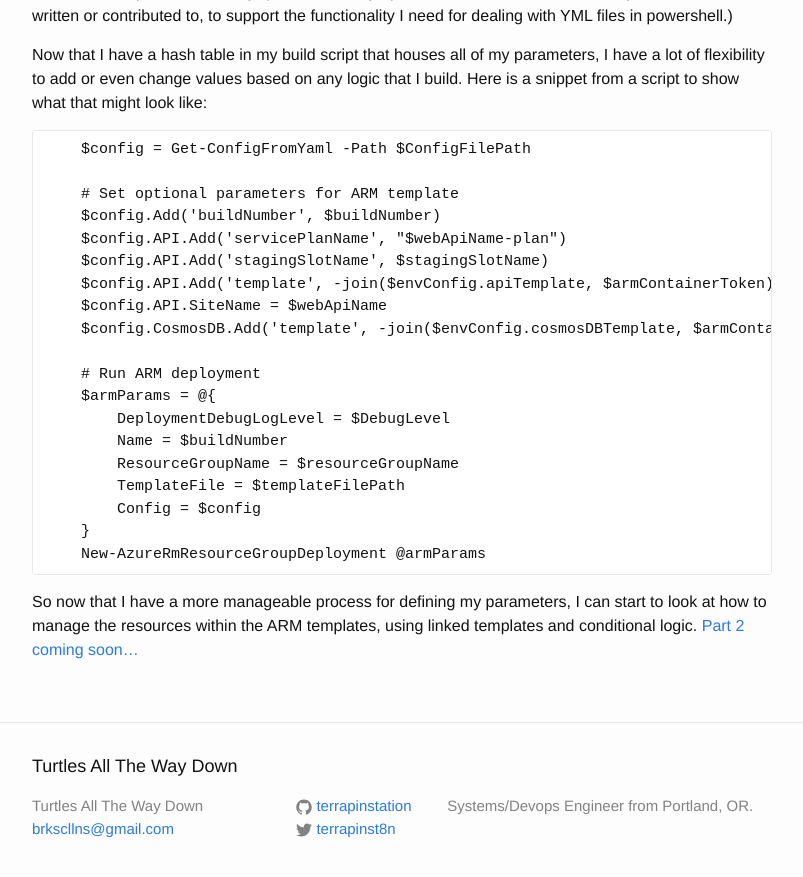
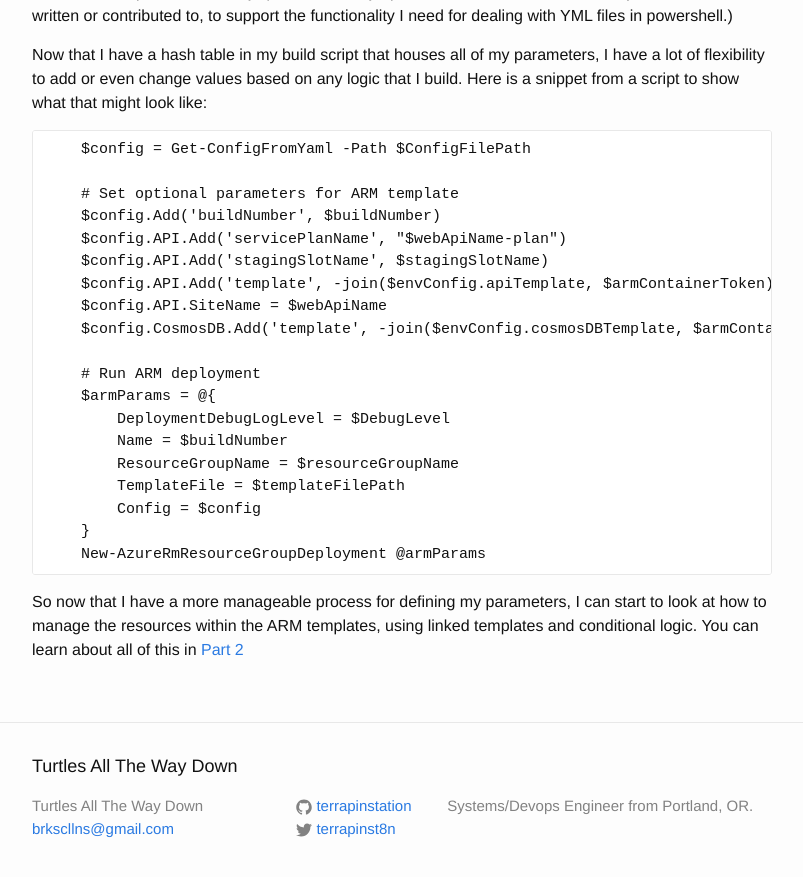
Before and after one commit to TerrapinStation/blog, a Jekyll site: the page built from _posts/2018-01-22-Dynamic-Arm-Templates-Part-1.md, in a window 1280 px wide and 900 px high, scrolled down 4287 px. Shown: the top 877 px of the window, without its empty margins (238-1041 px from the left). Built offline with Jekyll 4.4.1, drawn with Linux system fonts in a browser that asks for light colours; our own code applies the rules of GitHub Pages for plain Markdown files; comment, search, counter and statistics services are not loaded.

Commit message:
updated link to part 2

````diff
--- a/_posts/2018-01-22-Dynamic-Arm-Templates-Part-1.md
+++ b/_posts/2018-01-22-Dynamic-Arm-Templates-Part-1.md
@@ -185,4 +185,4 @@ Now that I have a hash table in my build script that houses all of my parameters
     New-AzureRmResourceGroupDeployment @armParams
 ```
 
-So now that I have a more manageable process for defining my parameters, I can start to look at how to manage the resources within the ARM templates, using linked templates and conditional logic. [Part 2 coming soon...](https://terrapinstation.github.io/blog/2018/Dynamic-Arm-Templates-Part-2.html)
+So now that I have a more manageable process for defining my parameters, I can start to look at how to manage the resources within the ARM templates, using linked templates and conditional logic. You can learn about all of this in [Part 2](https://terrapinstation.github.io/blog/2018/Dynamic-Arm-Templates-Part-2.html)
````
